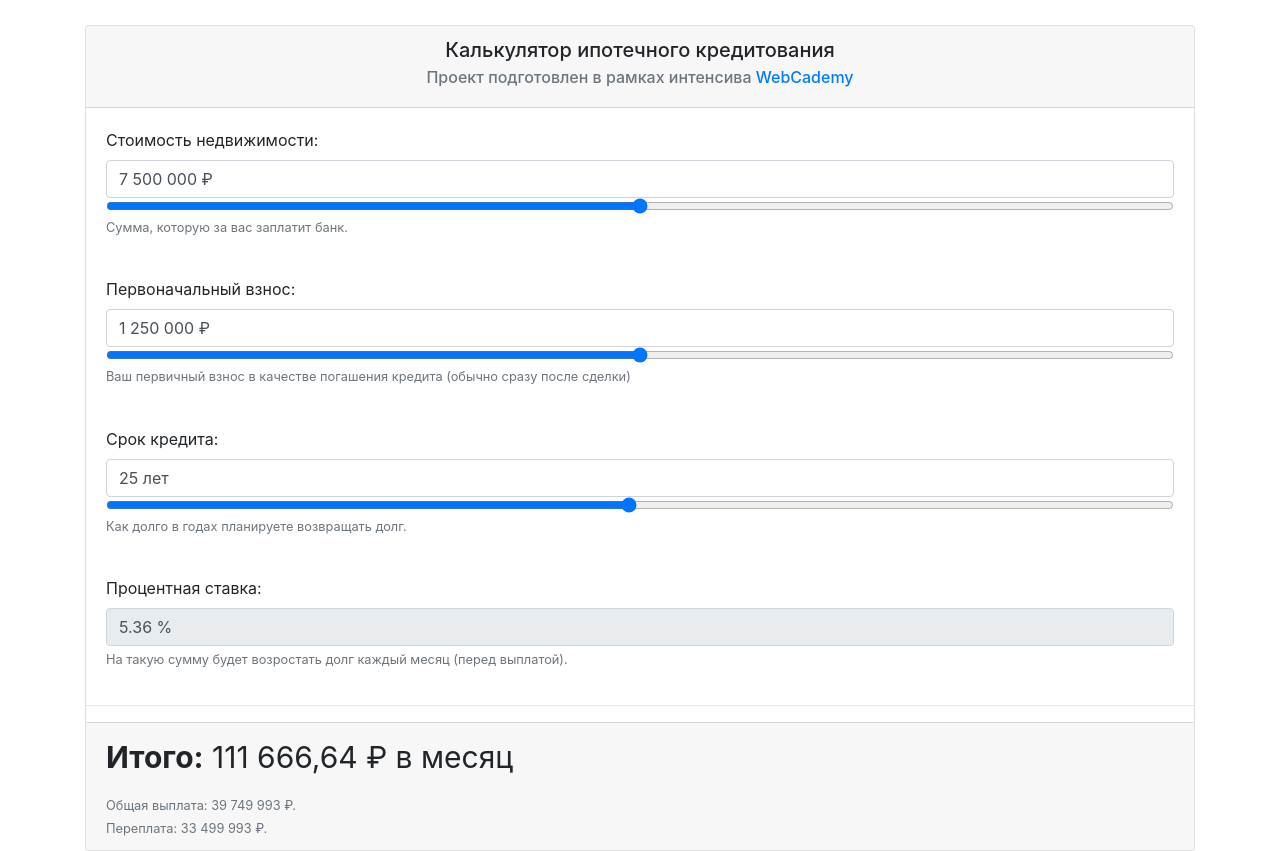
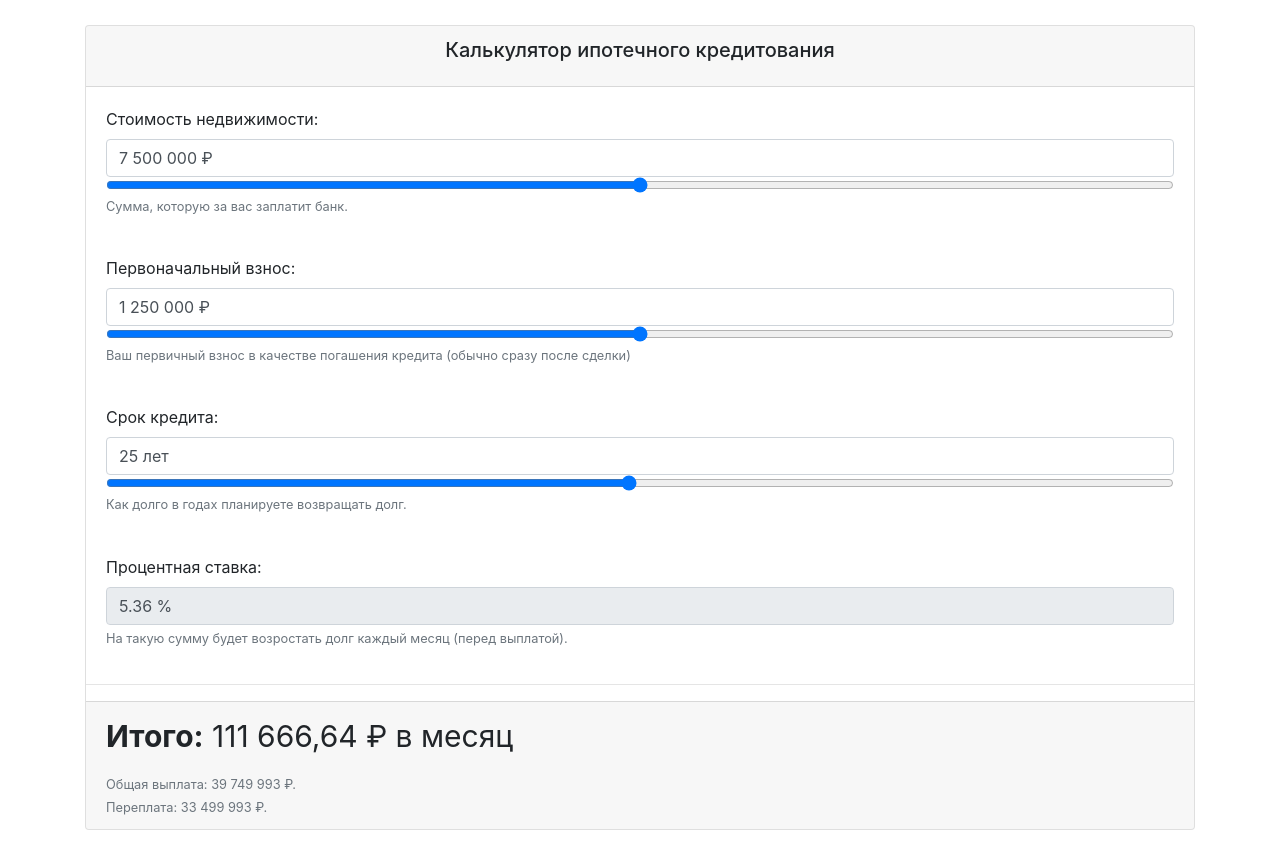
Before and after one commit to KotovMikhail/mortgage_calculator, a plain HTML site: page index.html in a window 1280 px wide. After the commit the page ends 830 px from the top, so only its background shows below. Drawn offline with nearby package versions, Linux system fonts and the light colour scheme.

Commit message:
Update index.html

```diff
--- a/index.html
+++ b/index.html
@@ -28,7 +28,6 @@
         <div class="card">
             <div class="card-header my-card-header">
                 <h5 class="card-title">Калькулятор ипотечного кредитования</h5>
-                <h6 class="card-subtitle mb-2 text-muted">Проект подготовлен в рамках интенсива <a href="https://vk.com/webcademy" target="_blank">WebCademy</a></h6>
             </div>
 
             <!-- Стоимость недвижимости -->
```
